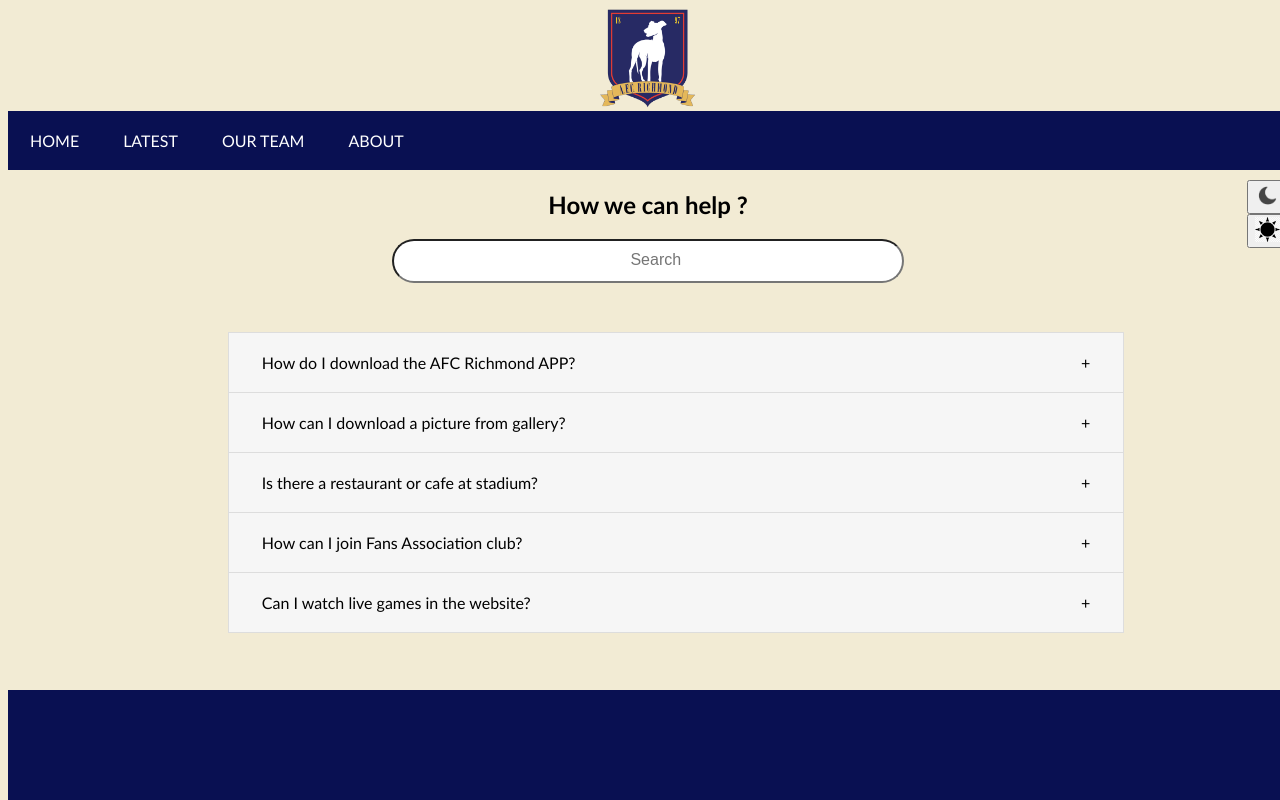
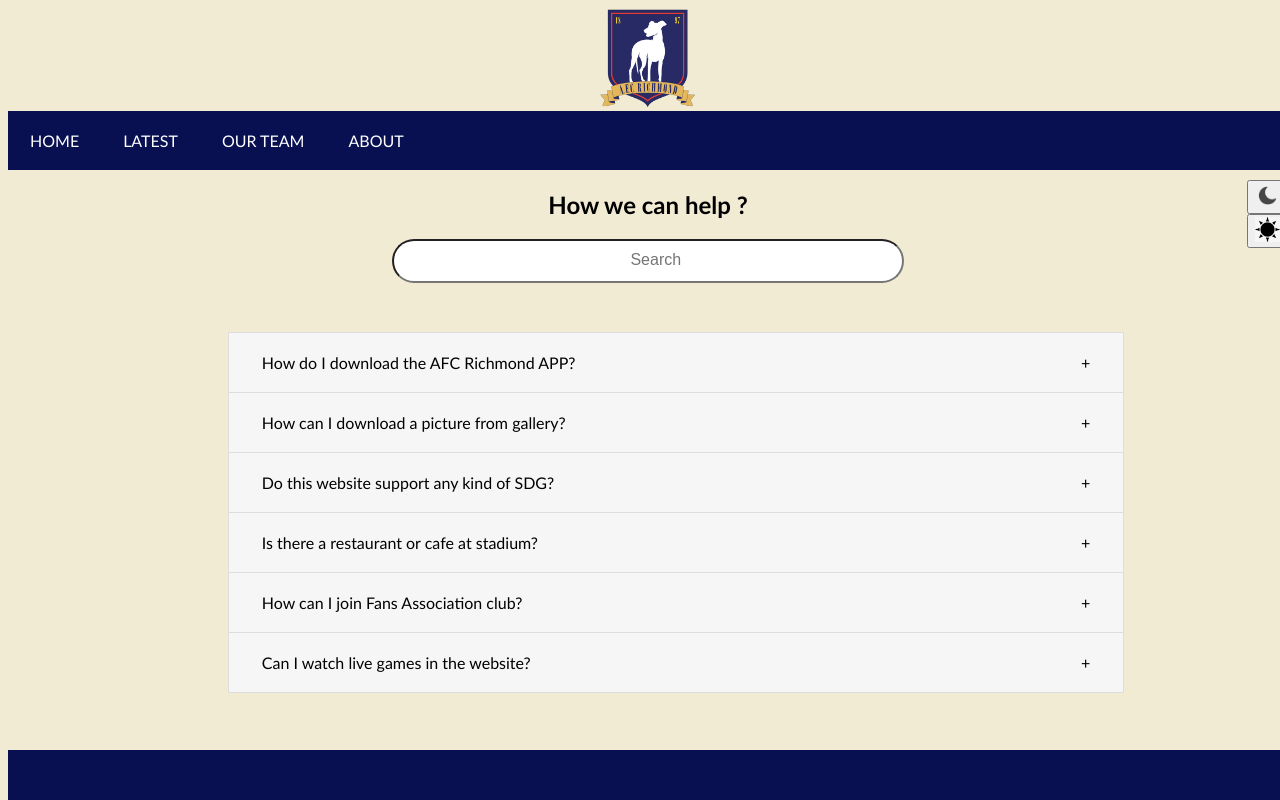
Before and after one commit to Luqqie/Richmond-United, a plain HTML site: page Help and FAQs.html in a window 1280 px wide. Shown: the top 800 px of the page. Drawn offline with nearby package versions, Linux system fonts and the light colour scheme.

Commit message:
Update Help and FAQs.html

```diff
--- a/Help and FAQs.html
+++ b/Help and FAQs.html
@@ -100,6 +100,15 @@
     </div>
     </a></li>
 
+    <li><a href="#">
+      <div class="FAQs">
+      <details>
+      <summary>Do this website support any kind of SDG? </summary>
+      <p>Yes. We do support several SDG such as SDG 17 which is Partnership For The Goals, SDG 3 which is Good Health And Well-Being and last but not least SDG 9 which is Industry, Innovation And Infrastructure.</p>
+    </details>
+    </div>
+    </a></li>
+
       <li><a href="#">
       <div class="FAQs">
       <details>
```
